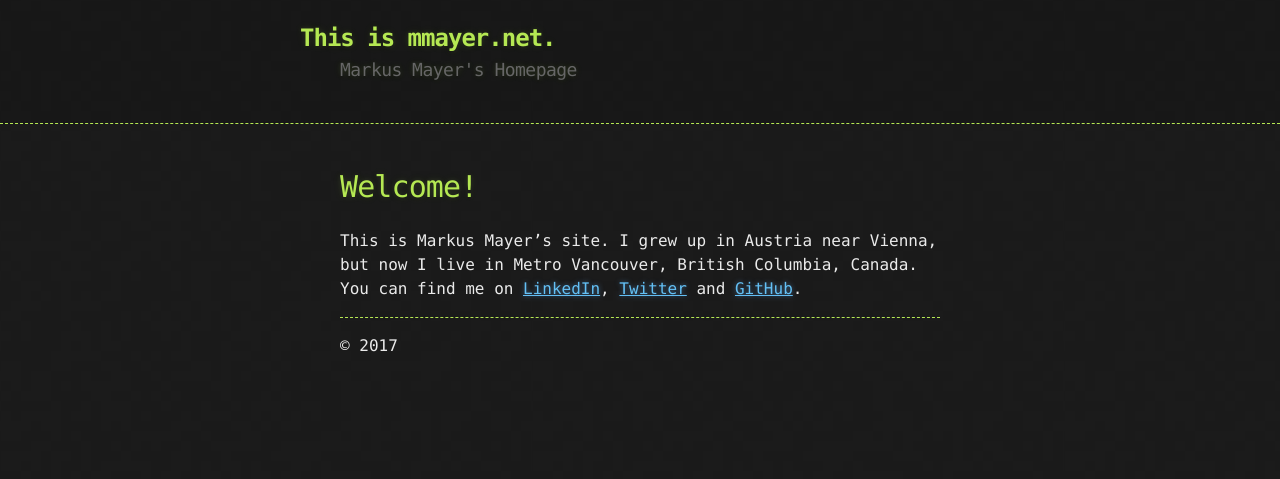
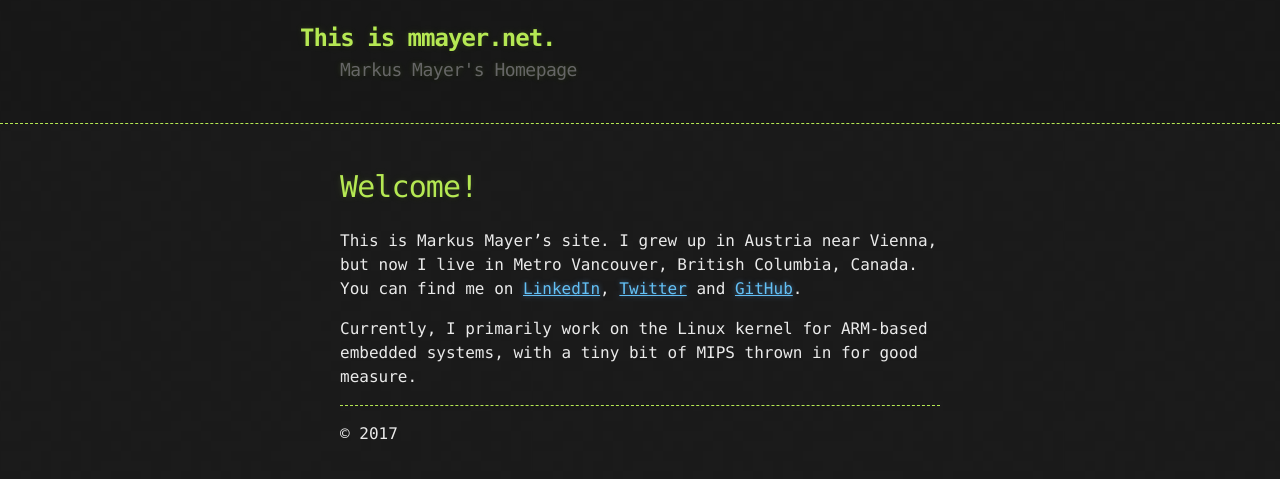
Before and after one commit to mmayer/mmayer.github.io, a Jekyll site: the page built from index.md, in a window 1280 px wide. Shown: the top 479 px of the page. Built offline with Jekyll 4.4.1, drawn with Linux system fonts in a browser that asks for light colours; our own code applies the rules of GitHub Pages for plain Markdown files.

Commit message:
Added current occupation

```diff
--- a/index.md
+++ b/index.md
@@ -9,6 +9,9 @@ but now I live in Metro Vancouver, British Columbia, Canada. You can find me
 on [LinkedIn](http://ca.linkedin.com/in/mmayer/),
 [Twitter](http://twitter.com/mm75) and [GitHub](http://github.com/mmayer/).
 
+Currently, I primarily work on the Linux kernel for ARM-based embedded
+systems, with a tiny bit of MIPS thrown in for good measure.
+
 * * *
 
 &copy; 2017
```
